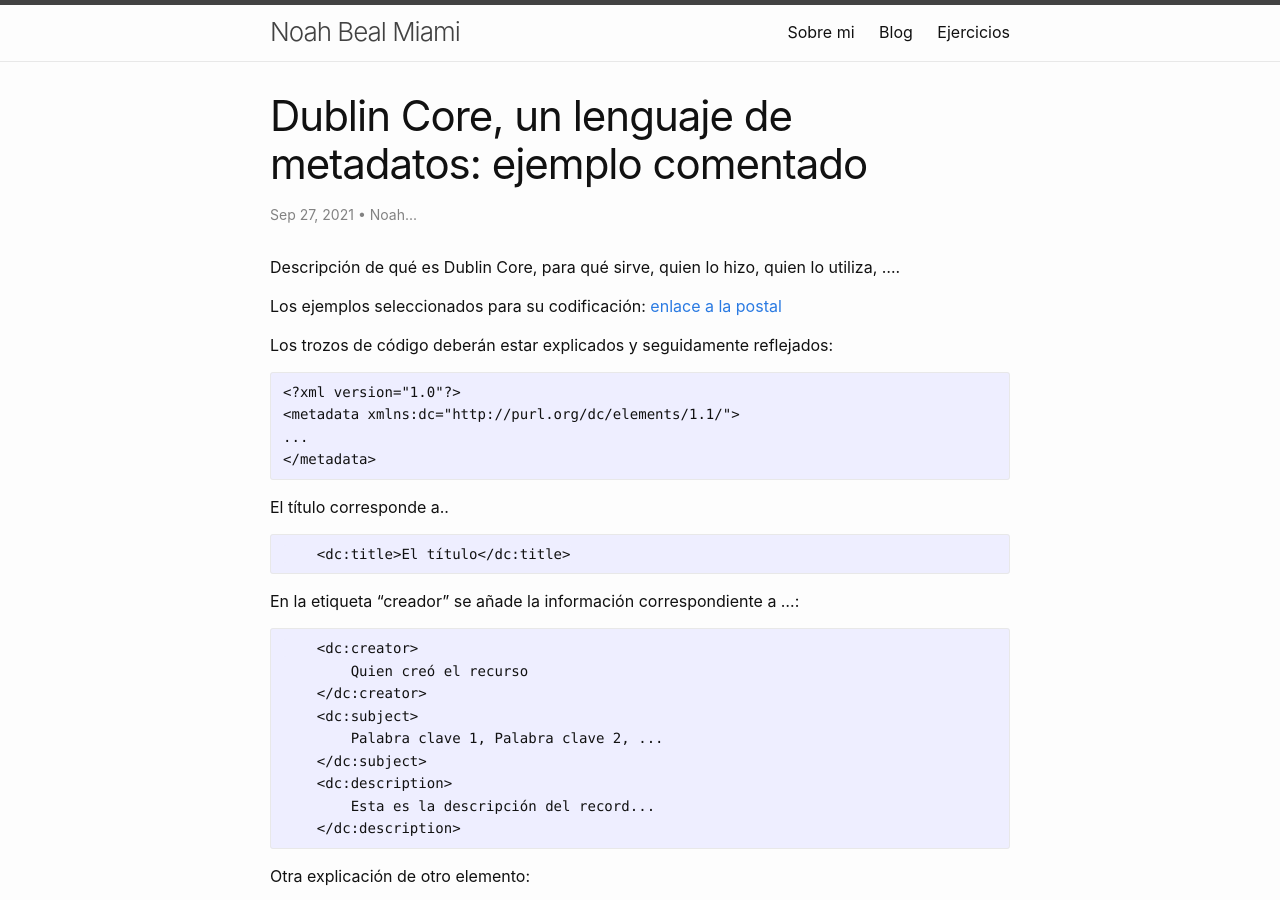
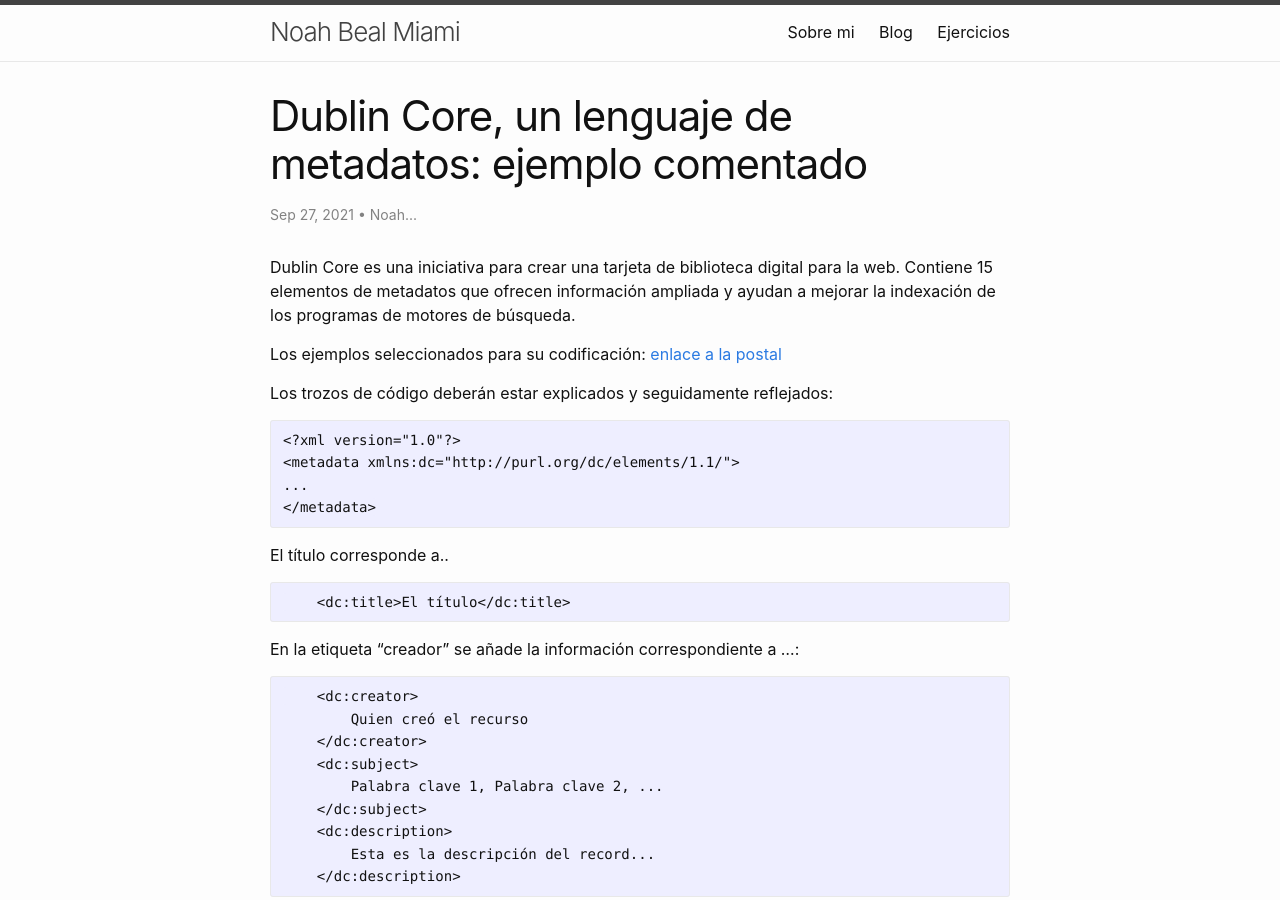
Before and after one commit to NoahBeal/NoahBeal.github.io, a Jekyll site: the page built from _posts/2021-09-27-metadatos.md, in a window 1280 px wide and 900 px high. Built offline with Jekyll 4.4.1, drawn with Linux system fonts in a browser that asks for light colours.

Commit message:
Update 2021-09-27-metadatos.md

```diff
--- a/_posts/2021-09-27-metadatos.md
+++ b/_posts/2021-09-27-metadatos.md
@@ -5,7 +5,8 @@
 author: Noah...
 ---
 
-Descripción de qué es Dublin Core, para qué sirve, quien lo hizo, quien lo utiliza, ....
+Dublin Core es una iniciativa para crear una tarjeta de biblioteca digital para la web. Contiene 15 elementos de metadatos que ofrecen información ampliada y ayudan a mejorar la indexación de los programas de motores de búsqueda.
+
 
 Los ejemplos seleccionados para su codificación: [enlace a la postal](https://merrick.library.miami.edu/cdm/compoundobject/collection/chc5324/id/31/rec/19)
 
```
